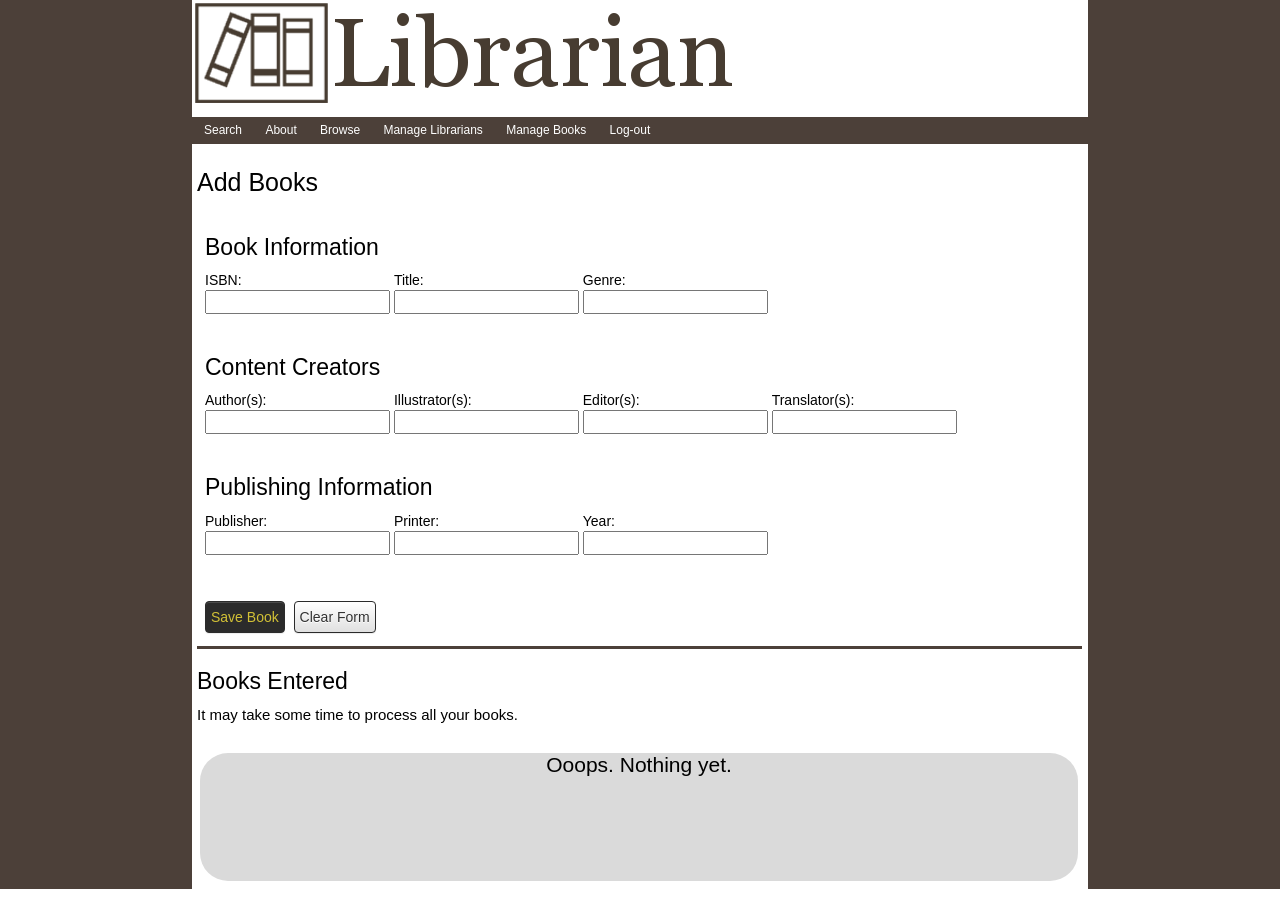
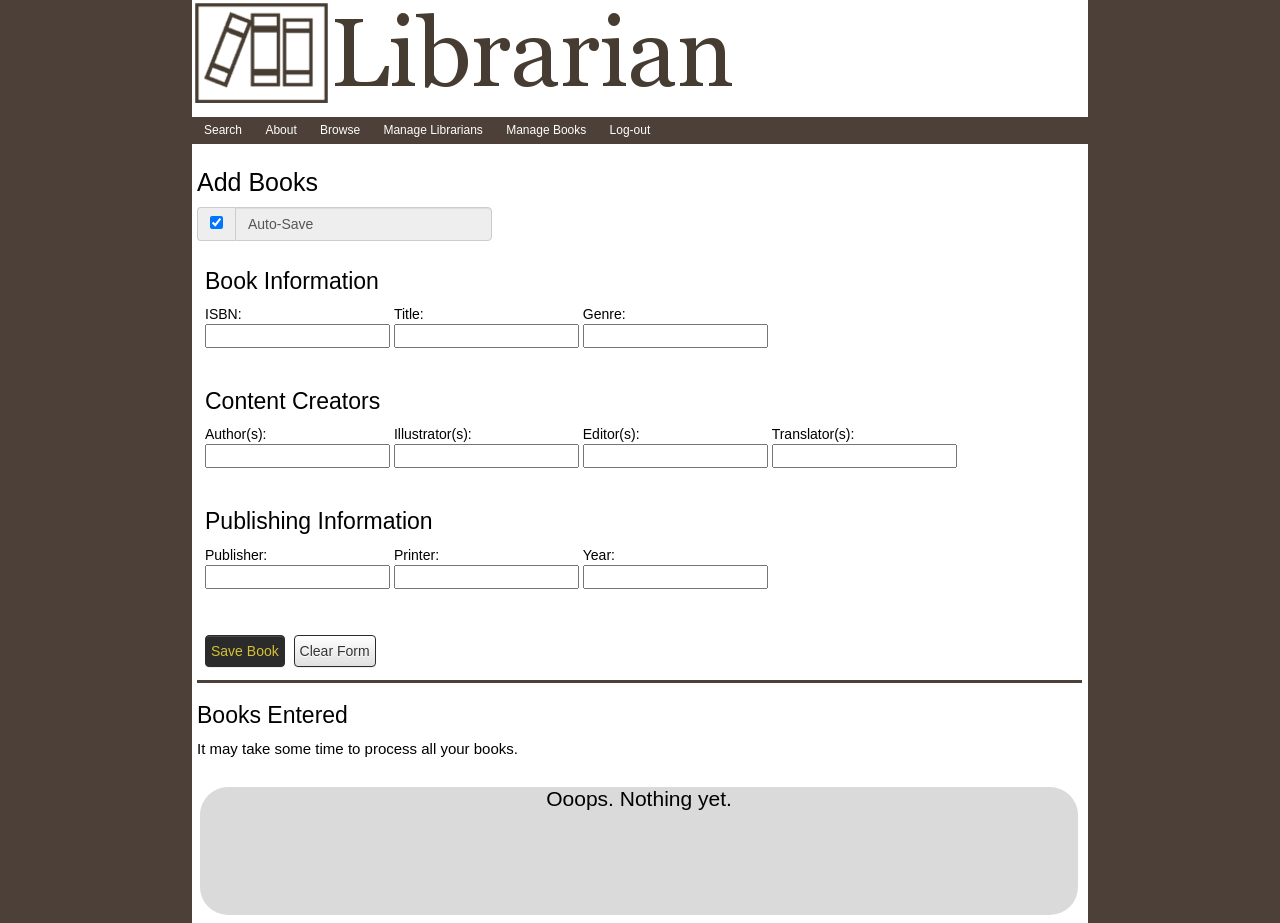
Before and after one commit to skytreader/alexandria, a Flask app: page /books in a window 1280 px wide. Before the commit the page ends 889 px from the top, so only its background shows below. Run offline with Flask 2, Linux system fonts and the light colour scheme; a user stored in the database is signed in; tables that the repository leaves empty hold one stand-in row (values such as "Sample post"); some libraries are stand-ins or nearby versions.

Commit message:
Adding a toggle switch for autosave.

```diff
--- a/app/static/scripts/add-books/main.js
+++ b/app/static/scripts/add-books/main.js
@@ -277,9 +277,11 @@ $(document).ready(function(){
     $("#queue-book").click(queueBook);
     // TODO Start the polling timer.
     setInterval(function(){
-        var foo = loadFromQueueToForm();
-        if(foo){
-            sendSaveForm(foo);
+        if(document.getElementById("auto-save-toggle").checked){
+            var foo = loadFromQueueToForm();
+            if(foo){
+                sendSaveForm(foo);
+            }
         }
     }, 8000);
 });
--- a/app/static/styles/librariantheme.css
+++ b/app/static/styles/librariantheme.css
@@ -166,6 +166,17 @@ input.btn:active {
 	color: #fff;
 }
 
+/*
+special_labels are input textboxes used as labels to checkboxes. They follow
+bootstrap styling so this just overrides on them.
+
+They are usually readonly text fields hence the !important indicator in cursor.
+*/
+input.special_label{
+    max-width: 30%;
+    cursor: default !important;
+}
+
 .btn-primary{
 	background-color: #2b2b2b;
     background-image: none;
--- a/app/templates/add_books.jinja
+++ b/app/templates/add_books.jinja
@@ -2,6 +2,12 @@
 {% block title %}Add Books{% endblock %}
 {% block content %}
     <h1>Add Books</h1>
+    <div class="input-group">
+        <span class="input-group-addon">
+            <input type="checkbox" id="auto-save-toggle" checked>
+        </span>
+        <input type="text" class="form-control special_label" value="Auto-Save" readonly="true">
+    </div>
     <!-- This is the hidden "buffer" form, the actual form mapped from back-end. -->
     <form method="POST" action="/book_adder" role="form" id="main-form">
         {{ form.csrf_token }}
```
